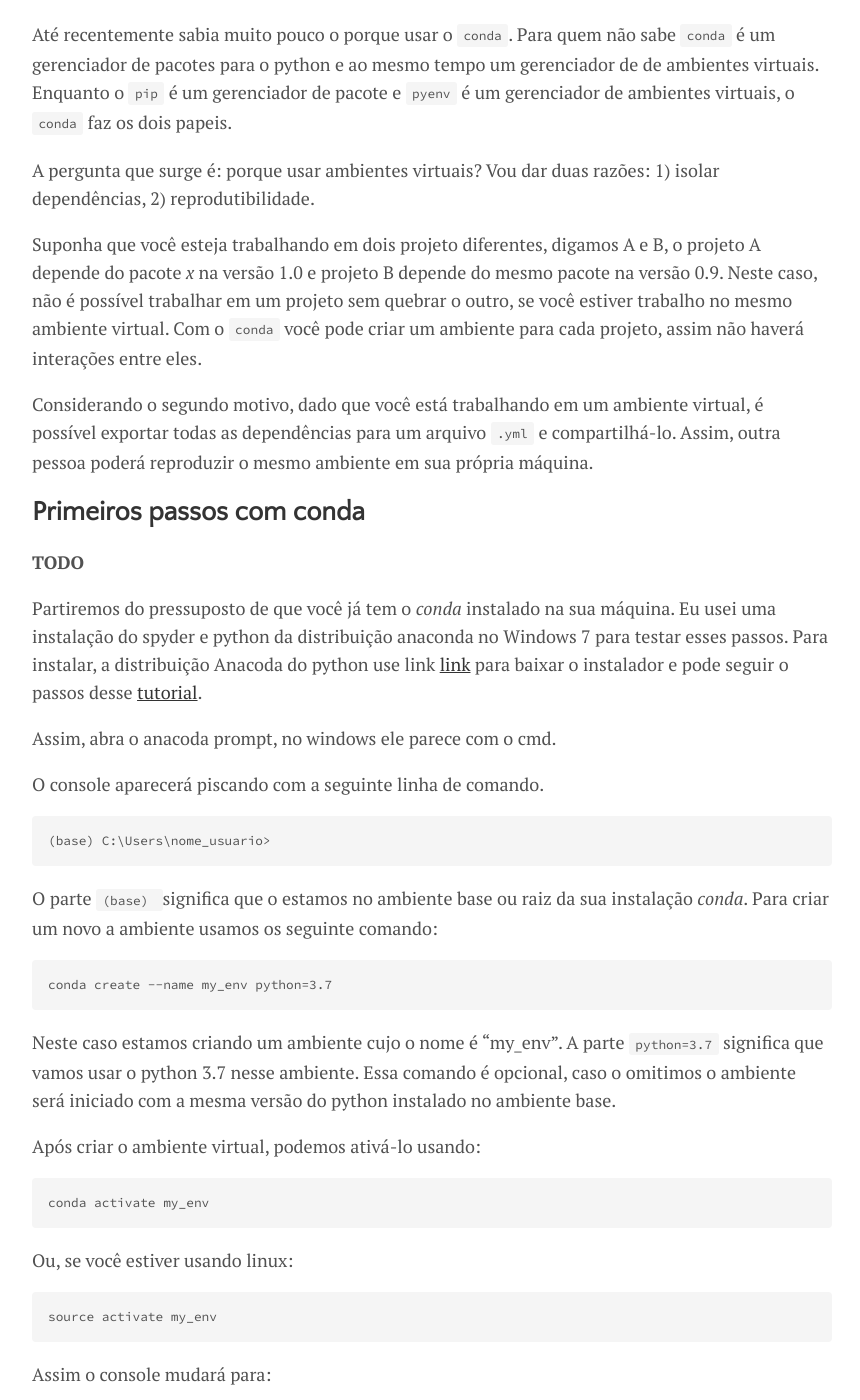
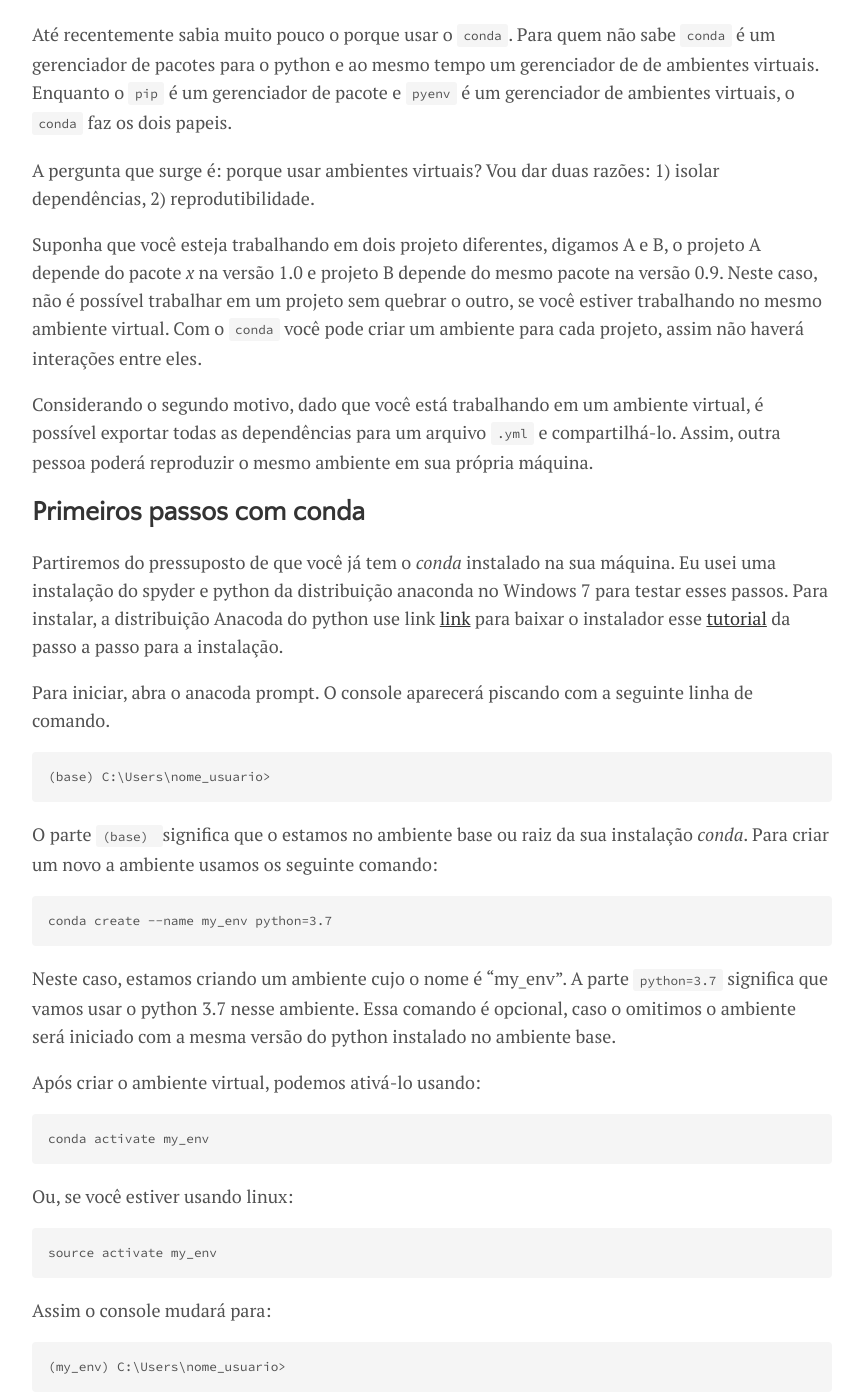
Before and after one commit to NeurembergMatos/NeurembergMatos.github.io, a Jekyll site: the page built from _posts/2020-02-08-spyder-conda-environments.md, in a window 1280 px wide and 1400 px high, scrolled down 525 px. Shown: the whole window, without its empty margins (208-1068 px from the left). Built offline with Jekyll 4.4.1, drawn with Linux system fonts in a browser that asks for light colours; comment, search, counter and statistics services are not loaded.

Commit message:
Corrigindo texto

````diff
--- a/_posts/2020-02-08-spyder-conda-environments.md
+++ b/_posts/2020-02-08-spyder-conda-environments.md
@@ -11,19 +11,16 @@ Até recentemente sabia muito pouco o porque usar o `conda`. Para quem não sabe
 
 A pergunta que surge é: porque usar ambientes virtuais? Vou dar duas razões: 1) isolar dependências, 2) reprodutibilidade.
 
-Suponha que você esteja trabalhando em dois projeto diferentes, digamos A e B, o projeto A depende do pacote _x_ na versão 1.0 e projeto B depende do mesmo pacote na versão 0.9. Neste caso, não é possível trabalhar em um projeto sem quebrar o outro, se você estiver trabalho no mesmo ambiente virtual. Com o `conda` você pode criar um ambiente para cada projeto, assim não haverá interações entre eles.
+Suponha que você esteja trabalhando em dois projeto diferentes, digamos A e B, o projeto A depende do pacote _x_ na versão 1.0 e projeto B depende do mesmo pacote na versão 0.9. Neste caso, não é possível trabalhar em um projeto sem quebrar o outro, se você estiver trabalhando no mesmo ambiente virtual. Com o `conda` você pode criar um ambiente para cada projeto, assim não haverá interações entre eles.
 
 Considerando o segundo motivo, dado que você está trabalhando em um ambiente virtual, é possível exportar todas as dependências para um arquivo `.yml` e compartilhá-lo. Assim, outra pessoa poderá reproduzir o mesmo ambiente em sua própria máquina.
 
 ## Primeiros passos com conda
 
-__TODO__
 
-Partiremos do pressuposto de que você já tem o _conda_ instalado na sua máquina. Eu usei uma instalação do spyder e python da distribuição anaconda no Windows 7 para testar esses passos. Para instalar, a distribuição Anacoda do python use link [link](https://www.anaconda.com/distribution/) para baixar o instalador e pode seguir o passos desse [tutorial](https://lamfo-unb.github.io/2017/06/10/Instalando-Python/).
+Partiremos do pressuposto de que você já tem o _conda_ instalado na sua máquina. Eu usei uma instalação do spyder e python da distribuição anaconda no Windows 7 para testar esses passos. Para instalar, a distribuição Anacoda do python use link [link](https://www.anaconda.com/distribution/) para baixar o instalador esse [tutorial](https://lamfo-unb.github.io/2017/06/10/Instalando-Python/) da passo a passo para a instalação.
 
-Assim, abra o anacoda prompt, no windows ele parece com o cmd.
-
-O console aparecerá piscando com a seguinte linha de comando.
+Para iniciar, abra o anacoda prompt. O console aparecerá piscando com a seguinte linha de comando.
 
 ```
 (base) C:\Users\nome_usuario>
@@ -34,7 +31,7 @@ O parte `(base) ` significa que o estamos no ambiente base ou raiz da sua instal
 conda create --name my_env python=3.7
 ```
 
-Neste caso estamos criando um ambiente cujo o nome é "my_env". A parte `python=3.7` significa que vamos usar o python 3.7 nesse ambiente. Essa comando é opcional, caso o omitimos o ambiente será iniciado com a mesma versão do python instalado no ambiente base.
+Neste caso, estamos criando um ambiente cujo o nome é "my_env". A parte `python=3.7` significa que vamos usar o python 3.7 nesse ambiente. Essa comando é opcional, caso o omitimos o ambiente será iniciado com a mesma versão do python instalado no ambiente base.
 
 Após criar o ambiente virtual, podemos ativá-lo usando:
 
@@ -53,11 +50,12 @@ Assim o console mudará para:
 (my_env) C:\Users\nome_usuario>
 ```
 
+Para  instalar pacotes no ambiente `my_env` usamos a conda normalmente, isto é:
 
-Para  instalar pacotes no ambiente `my_env` usamos a conda normalmente, isto é:
 ```
 (my_env) C:\Users\nome_usuario> conda install package_name
 ```
+
 Para voltar para o ambiente base, rodamos o seguinte comando:
 
 ```
@@ -81,6 +79,7 @@ conda activate my_env
 conda install -c anaconda spyder=3
 spyder
 ```
+
 Entretanto, essa não é a melhor forma, uma vez que, para cada ambiente teríamos uma instalação para spyder diferente, a instalação pode demorar e quando formos compartilhar o nosso projeto a spyder estará lá desnecessariamente.
 
 A segunda alternativa é mudar o caminho do interpretador usado pelo spyder. Neste caso, precisaríamos do spyder instalado em apenas um ambiente virtual, que pode ser o ambiente base.
````
